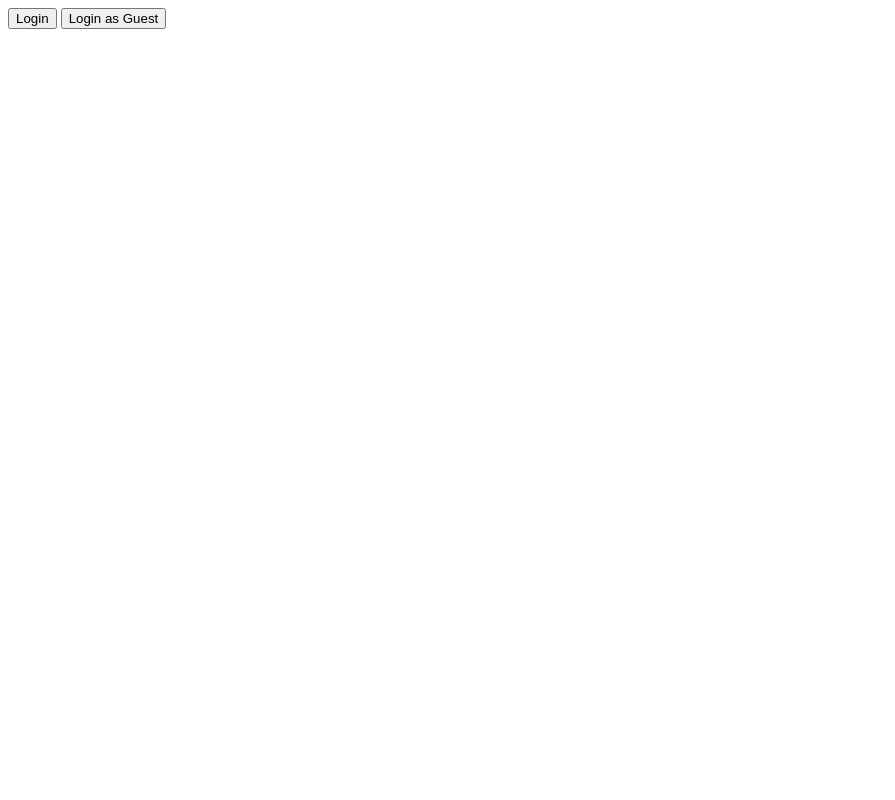
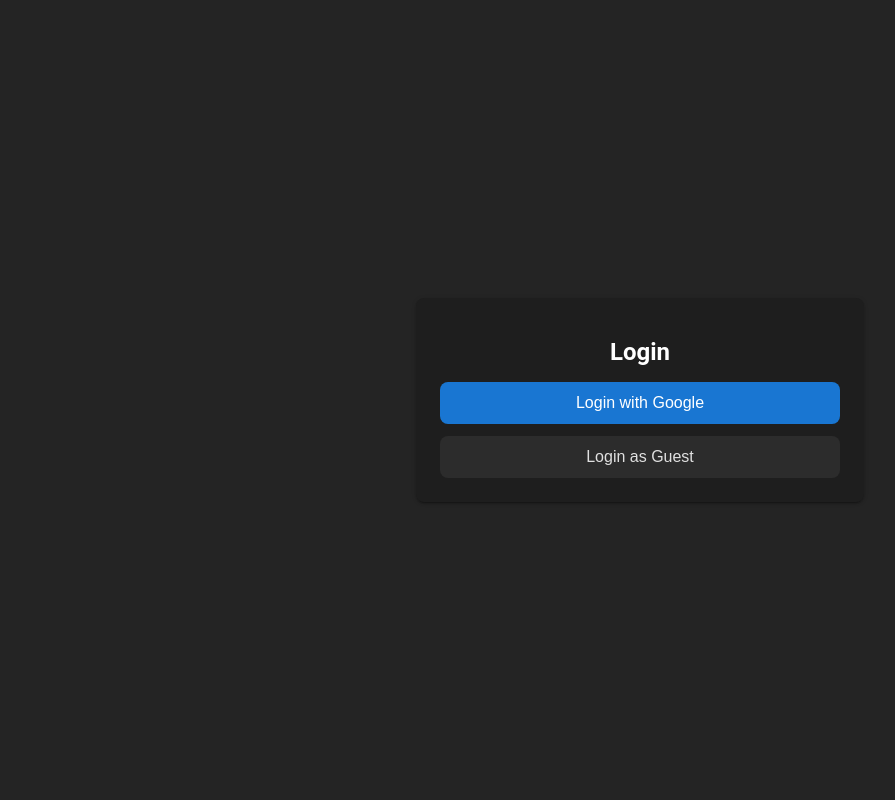
Before and after one commit to Bklzn/RoomFunds, a Django app: page / in a window 1280 px wide. Shown: the whole page, without its empty margins (0-895 px from the left). Run offline with Django 5.2, Linux system fonts and the light colour scheme.

Commit message:
login template styles

```diff
--- a/backend/core/templates/login.html
+++ b/backend/core/templates/login.html
@@ -5,9 +5,81 @@
     <link rel="icon" type="image/svg+xml" href="/vite.svg" />
     <meta name="viewport" content="width=device-width, initial-scale=1.0" />
     <title>Login</title>
+    <style>
+      body {
+        font-family: "Roboto", sans-serif;
+        background-color: #242424;
+        margin: 0;
+        display: flex;
+        justify-content: center;
+        align-items: center;
+        height: 100vh;
+        color: #e0e0e0;
+      }
+
+      .paper {
+        max-width: 400px;
+        width: 100%;
+        background: #1e1e1e; /* ciemna karta */
+        padding: 24px;
+        border-radius: 8px;
+        box-shadow: 0px 3px 1px -2px rgba(0,0,0,0.2),0px 2px 2px 0px rgba(0,0,0,0.14),0px 1px 5px 0px rgba(0,0,0,0.12)
+      }
+
+      h1 {
+        font-size: 1.5rem;
+        margin-bottom: 16px;
+        text-align: center;
+        color: #ffffff;
+      }
+
+      .btn {
+        display: block;
+        width: 100%;
+        padding: 12px;
+        margin-top: 12px;
+        font-size: 1rem;
+        font-weight: 500;
+        border: none;
+        border-radius: 8px;
+        cursor: pointer;
+        transition: background 0.2s, transform 0.1s;
+      }
+
+      .btn:active {
+        transform: scale(0.98);
+      }
+
+      .btn-primary {
+        background-color: #1976d2;
+        color: white;
+      }
+      .btn-primary:hover {
+        background-color: #1565c0;
+      }
+
+      .btn-secondary {
+        background-color: #2c2c2c;
+        color: #e0e0e0;
+      }
+      .btn-secondary:hover {
+        background-color: #3a3a3a;
+      }
+
+      a {
+        text-decoration: none;
+      }
+    </style>
   </head>
   <body>
-    <a href="{% url "social:begin" "google-oauth2" %}?next={{ redirect_uri }}"><button>Login</button></a>
-    <a href="{% url 'guest-login' %}"><button>Login as Guest</button></a>
+    <div class="paper">
+      <h1>Login</h1>
+      <a href="{% url "social:begin" "google-oauth2" %}?next={{ redirect_uri }}">
+        <button class="btn btn-primary">Login with Google</button>
+      </a>
+      <a href="{% url 'guest-login' %}">
+        <button class="btn btn-secondary">Login as Guest</button>
+      </a>
+    </div>
   </body>
 </html>
```
